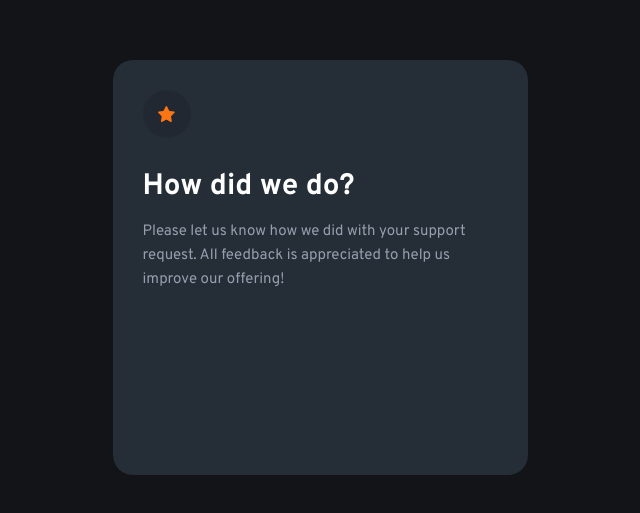
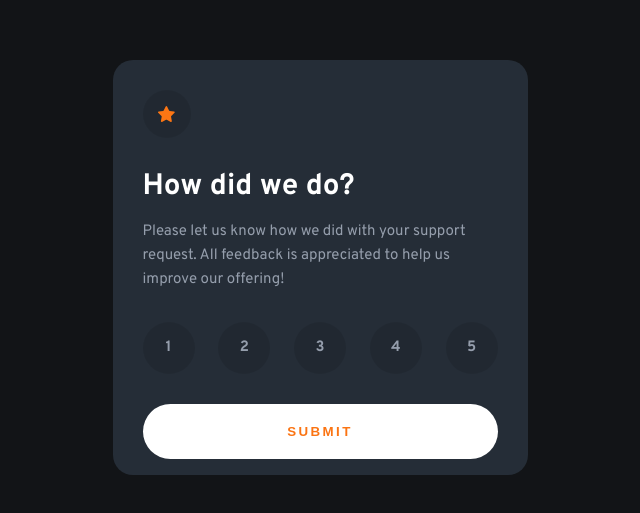
Before and after one commit to lucashdoa/interactive-rating-component, a plain HTML site: page index.html in a window 1280 px wide. Shown: the part 133-646 px from the top of the page, without its empty margins (320-960 px from the left). Drawn offline with Linux system fonts and the light colour scheme.

Commit message:
Add ratings selection

```diff
--- a/css/styles.css
+++ b/css/styles.css
@@ -6,6 +6,7 @@
 	--medium-grey: hsl(216, 12%, 54%);
 	--light-grey: hsl(217, 12%, 63%);
 	--white: hsl(0, 0%, 100%);
+	--orange: hsl(25, 97%, 53%);
 }
 
 *{
@@ -53,3 +54,44 @@ body{
 	margin-top: 15px;
 	line-height: 1.5rem;
 }
+
+.ratings{
+	margin-top: 30px;
+	display: flex;
+	justify-content: space-between;
+}
+
+.ratings__rating{
+	display: flex;
+	color: var(--light-grey);
+	justify-content: center;
+	align-items: center;
+	background: rgba(0,0,0,10%);
+	height: 52px;
+	width: 52px;
+	font-weight: bold;
+	cursor: pointer;
+	border-radius: 100rem;
+}
+
+.ratings__rating:hover{
+	background: var(--orange);
+	color: var(--white);
+}
+
+.ratings__rating__selected{
+	background: var(--medium-grey);
+	color: var(--white);
+}
+
+.rating-component__button{
+	margin-top: 30px;
+	width: 355px;
+	padding: 20px 140px;
+	color: var(--orange);
+	border-radius: 100px;
+	font-weight: bold;
+	background: var(--white);
+	letter-spacing: 0.15rem;
+	border: none;
+}
--- a/index.html
+++ b/index.html
@@ -15,6 +15,15 @@
 		<p class="rating-component__paragraph">
 Please let us know how we did with your support request. All feedback is appreciated to help us improve our offering!
 		</p>
+		<div class="ratings">
+			<div class="ratings__rating">1</div>
+			<div class="ratings__rating">2</div>
+			<div class="ratings__rating">3</div>
+			<div class="ratings__rating">4</div>
+			<div class="ratings__rating">5</div>
+		</div>
+		<button class="rating-component__button">SUBMIT</button>
+		<script type="text/javascript" src="js/script.js"></script>
 	</main>
 </body>
 </html>
--- /dev/null
+++ b/js/script.js
@@ -0,0 +1,19 @@
+const removeSelection = (ratingsList) => {
+	ratingsList.forEach(ratingElement => {
+		ratingElement.classList.remove('ratings__rating__selected');
+	})
+}
+
+const selectRating = ({target}) => {
+	console.log(target);
+	removeSelection(ratingsList);
+	target.classList.toggle('ratings__rating__selected');
+}
+
+const btnSubmit = document.querySelector('.rating-component__button');
+const ratingsList = document.querySelectorAll('.ratings__rating');
+
+ratingsList.forEach(rating => {
+	console.log(rating);
+	rating.addEventListener('click', selectRating);
+})
```
